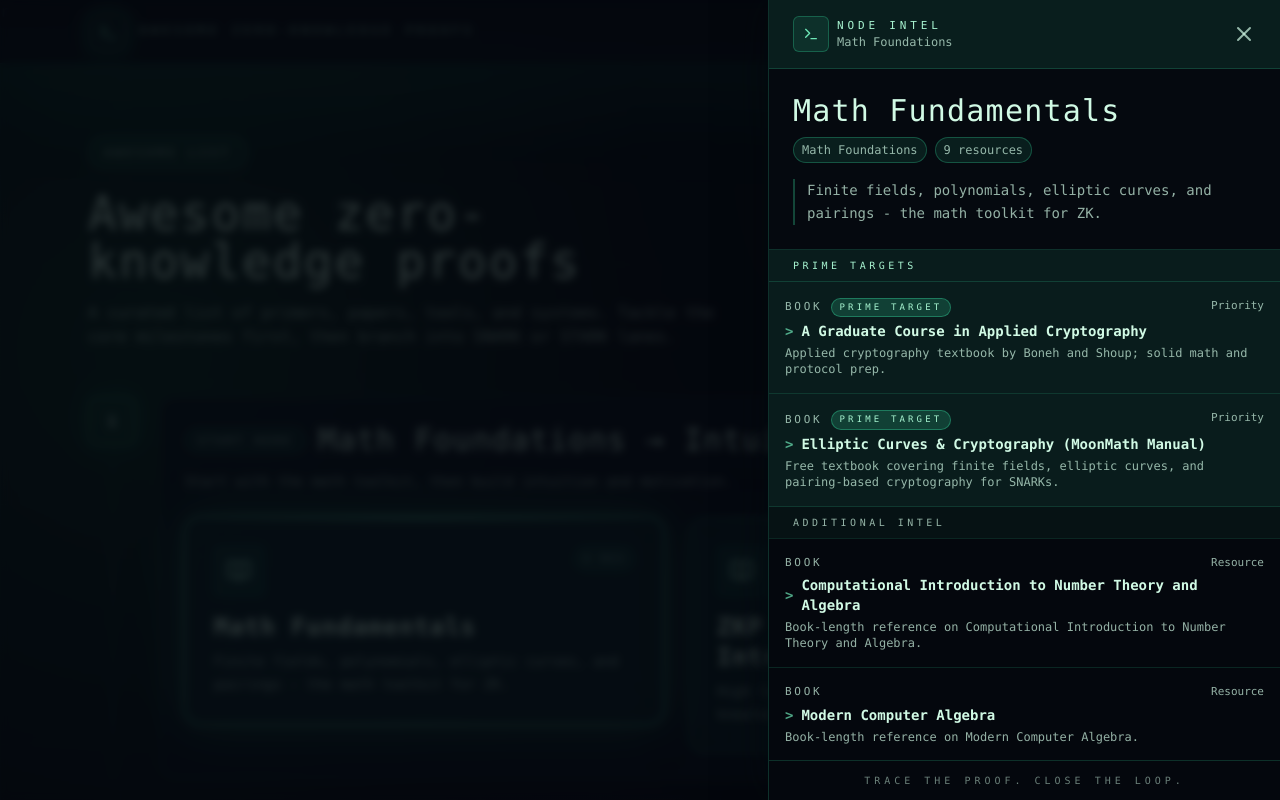
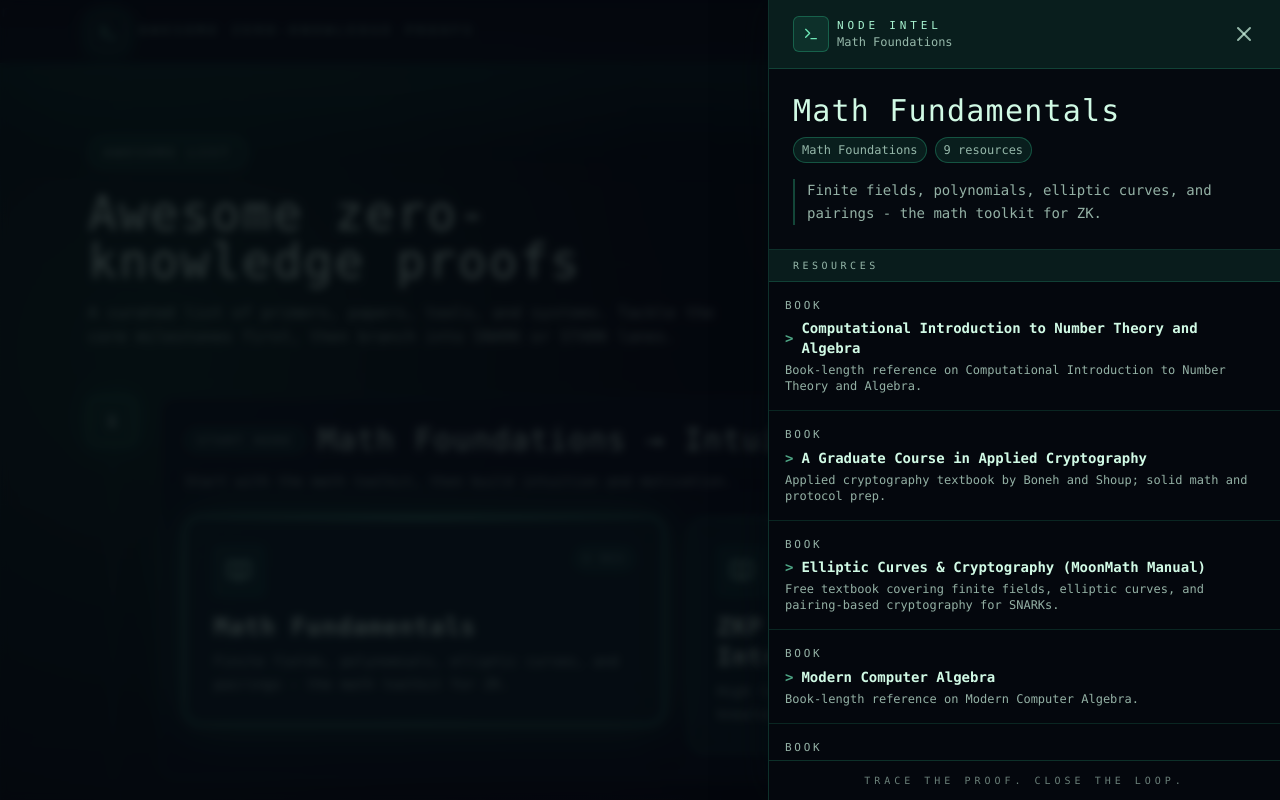
Before and after one commit to macifyer/awesome-zk-proofs, a React (Vite) app: page / in a window 1280 px wide. Both pictures are taken after a click on the element 424 px from the left and 620 px from the top of the page. Shown: the top 800 px of the page. Built offline with nearby package versions, Linux system fonts and the light colour scheme.

Commit message:
Remove 'featured' label

```diff
--- a/index.html
+++ b/index.html
@@ -5,7 +5,7 @@
   <meta charset="UTF-8" />
   <meta name="viewport" content="width=device-width, initial-scale=1.0" />
   <meta http-equiv="Content-Security-Policy"
-    content="default-src 'self' 'unsafe-inline' 'unsafe-eval' data: blob: https://grainy-gradients.vercel.app; script-src 'self' 'unsafe-inline' https://www.googletagmanager.com; img-src 'self' data: https://grainy-gradients.vercel.app; connect-src 'self' https://www.google-analytics.com https://www.googletagmanager.com;">
+    content="default-src 'self' 'unsafe-inline' 'unsafe-eval' data: blob: https://grainy-gradients.vercel.app https://fonts.googleapis.com https://fonts.gstatic.com; script-src 'self' 'unsafe-inline' https://www.googletagmanager.com; img-src 'self' data: https://grainy-gradients.vercel.app; connect-src 'self' https://www.google-analytics.com https://www.googletagmanager.com; font-src 'self' https://fonts.gstatic.com; style-src 'self' 'unsafe-inline' https://fonts.googleapis.com;">
   <title>Awesome Zero-Knowledge Proofs</title>
   <script async src="https://www.googletagmanager.com/gtag/js?id=G-HLGH209WMG"></script>
   <script>
--- a/src/components/DetailPanel.tsx
+++ b/src/components/DetailPanel.tsx
@@ -17,21 +17,11 @@ const ResourceRow = ({ resource, index }: { resource: Resource; index: number })
         initial={{ opacity: 0, x: -20 }}
         animate={{ opacity: 1, x: 0 }}
         transition={{ delay: index * 0.05 }}
-        className={`group flex flex-col p-4 border-b border-emerald-400/15 hover:bg-emerald-400/10 transition-colors ${resource.featured ? 'bg-emerald-400/10' : ''}`}
+        className="group flex flex-col p-4 border-b border-emerald-400/15 hover:bg-emerald-400/10 transition-colors"
     >
         <div className="flex justify-between items-start mb-1">
-            <div className="flex flex-wrap items-center gap-2">
             <span className="text-[11px] uppercase tracking-[0.25em] text-emerald-100/70">
                 {resource.type}
-                </span>
-                {resource.featured && (
-                    <span className="text-[9px] uppercase tracking-[0.35em] text-emerald-200 border border-emerald-400/40 bg-emerald-400/20 px-2 py-0.5 rounded-full">
-                        Prime Target
-                    </span>
-                )}
-            </div>
-            <span className="text-[11px] text-emerald-100/70 flex items-center">
-                {resource.featured ? 'Priority' : 'Resource'}
             </span>
         </div>
         <h4 className="text-sm font-semibold text-emerald-100 group-hover:text-emerald-200 transition-colors flex items-center mb-1">
@@ -46,11 +36,9 @@ const ResourceRow = ({ resource, index }: { resource: Resource; index: number })
 );
 
 export const DetailPanel: React.FC<DetailPanelProps> = ({ node, onClose }) => {
-    const featuredResources = (node?.resources ?? [])
-        .filter(resource => resource.featured)
-        .sort((a, b) => b.rating - a.rating);
-    const otherResources = (node?.resources ?? [])
-        .filter(resource => !resource.featured)
+    // Sort resources by rating (highest first)
+    const sortedResources = (node?.resources ?? [])
+        .slice()
         .sort((a, b) => b.rating - a.rating);
 
     return (
@@ -110,47 +98,16 @@ export const DetailPanel: React.FC<DetailPanelProps> = ({ node, onClose }) => {
                             </div>
 
                             <div className="bg-[#04070d]">
-                                {featuredResources.length > 0 ? (
-                                    <>
-                                        <div className="px-6 py-2 bg-emerald-400/10 text-[10px] text-emerald-200 uppercase tracking-[0.35em] border-b border-emerald-400/20">
-                                            Prime Targets
+                                <div className="px-6 py-2 bg-emerald-400/10 text-[10px] text-emerald-100/70 uppercase tracking-[0.35em] border-b border-emerald-400/20">
+                                    Resources
                                 </div>
-                                        {featuredResources.map((res, i) => (
+                                {sortedResources.map((res, i) => (
                                     <ResourceRow
                                         key={res.url || res.title}
                                         resource={res}
                                         index={i}
                                     />
                                 ))}
-                                        {otherResources.length > 0 && (
-                                            <>
-                                                <div className="px-6 py-2 bg-emerald-400/5 text-[10px] text-emerald-100/70 uppercase tracking-[0.35em] border-b border-emerald-400/10">
-                                                    Additional Intel
-                                                </div>
-                                                {otherResources.map((res, i) => (
-                                                    <ResourceRow
-                                                        key={`${res.url || res.title}-more`}
-                                                        resource={res}
-                                                        index={i}
-                                                    />
-                                                ))}
-                                            </>
-                                        )}
-                                    </>
-                                ) : (
-                                    <>
-                                        <div className="px-6 py-2 bg-emerald-400/10 text-[10px] text-emerald-100/70 uppercase tracking-[0.35em] border-b border-emerald-400/20">
-                                            Curated Intel
-                                        </div>
-                                        {node.resources.map((res, i) => (
-                                            <ResourceRow
-                                                key={res.url || res.title}
-                                                resource={res}
-                                                index={i}
-                                            />
-                                        ))}
-                                    </>
-                                )}
                             </div>
                         </div>
 
--- a/src/data/graphData.ts
+++ b/src/data/graphData.ts
@@ -4,9 +4,8 @@ export interface Resource {
   author?: string;
   url: string;
   type: 'Article' | 'Video' | 'Book' | 'Course' | 'Tool' | 'Paper' | 'Podcast' | 'Newsletter' | 'Community' | 'Program' | 'Organization';
-  rating: number; // 1-10
+  rating: number; // 1-10, used for sorting (not displayed)
   description: string;
-  featured?: boolean;
 }
 
 export interface NodeData {
@@ -33,7 +32,6 @@ export const graphData: NodeData[] = [
         "type": "Article",
         "rating": 8,
         "description": "Classic illustrated primer explaining ZK proofs with simple examples.",
-        "featured": true
               },
       {
         "title": "ZKP Overview: History, Proving Systems, Circuits, Compilers",
@@ -41,7 +39,6 @@ export const graphData: NodeData[] = [
         "type": "Article",
         "rating": 8,
         "description": "Curated overview of ZKP history with links to foundational primers and system guides.",
-        "featured": true
               },
       {
         "title": "History of Zero-Knowledge Proofs (LambdaClass)",
@@ -111,7 +108,6 @@ export const graphData: NodeData[] = [
         "type": "Book",
         "rating": 8,
         "description": "Applied cryptography textbook by Boneh and Shoup; solid math and protocol prep.",
-        "featured": true
               },
       {
         "title": "Computational Introduction to Number Theory and Algebra",
@@ -133,7 +129,6 @@ export const graphData: NodeData[] = [
         "type": "Book",
         "rating": 8,
         "description": "Free textbook covering finite fields, elliptic curves, and pairing-based cryptography for SNARKs.",
-        "featured": true
               },
       {
         "title": "Modern Computer Algebra",
@@ -169,7 +164,6 @@ export const graphData: NodeData[] = [
         "type": "Article",
         "rating": 8,
         "description": "Multi-part walkthrough of SNARK construction from commitments to pairings.",
-        "featured": false
               }
     ],
     "x": -1.6,
@@ -188,7 +182,6 @@ export const graphData: NodeData[] = [
         "type": "Paper",
         "rating": 8,
         "description": "Foundational paper on succinct non-interactive zero-knowledge arguments.",
-        "featured": true
               },
       {
         "title": "Succinct NIZK without the PCP Theorem",
@@ -224,7 +217,6 @@ export const graphData: NodeData[] = [
         "type": "Article",
         "rating": 9,
         "description": "Article covering On Interactive Proofs and Zero-Knowledge: A Primer.",
-        "featured": true
               },
       {
         "title": "Proofs, Arguments, and Zero-Knowledge",
@@ -232,7 +224,6 @@ export const graphData: NodeData[] = [
         "type": "Book",
         "rating": 9,
         "description": "Lecture notes on ZKP definitions, soundness, and cryptographic assumptions.",
-        "featured": true
               },
       {
         "title": "The RareSkills Book of Zero Knowledge",
@@ -240,7 +231,6 @@ export const graphData: NodeData[] = [
         "type": "Book",
         "rating": 9,
         "description": "In-depth, practical book that spans ZK intuition through modern systems.",
-        "featured": true
               },
       {
         "title": "RareSkills ZK Bootcamp",
@@ -248,7 +238,6 @@ export const graphData: NodeData[] = [
         "type": "Course",
         "rating": 9,
         "description": "Structured course that walks through circuits, constraints, and proof systems.",
-        "featured": true
               },
       {
         "title": "ZkStudyClub: Polynomial Commitments (series)",
@@ -256,7 +245,6 @@ export const graphData: NodeData[] = [
         "type": "Video",
         "rating": 9,
         "description": "Three-part session on polynomial commitments with Justin Drake.",
-        "featured": true
               }
     ],
     "x": 0,
@@ -299,7 +287,6 @@ export const graphData: NodeData[] = [
         "type": "Article",
         "rating": 10,
         "description": "Vitalik Buterin's comprehensive guide to QAPs, explaining the mathematics behind SNARKs.",
-        "featured": true
               },
       {
         "title": "Circuit Optimisation Handout",
@@ -307,7 +294,6 @@ export const graphData: NodeData[] = [
         "type": "Article",
         "rating": 9,
         "description": "Article covering Circuit Optimisation Handout.",
-        "featured": true
               },
       {
         "title": "Circom: zkSnark circuit compiler",
@@ -315,7 +301,6 @@ export const graphData: NodeData[] = [
         "type": "Tool",
         "rating": 9,
         "description": "Tooling and codebase for Circom: zkSnark circuit compiler.",
-        "featured": true
               },
       {
         "title": "RCC: Rust Circuit Compiler",
@@ -378,7 +363,6 @@ export const graphData: NodeData[] = [
         "type": "Article",
         "rating": 8,
         "description": "a long and very nice gradual explanation",
-        "featured": true
               },
       {
         "title": "Bulletproofs: Short Proofs for Confidential Transactions and More",
@@ -386,7 +370,6 @@ export const graphData: NodeData[] = [
         "type": "Paper",
         "rating": 10,
         "description": "Original Bulletproofs paper introducing inner-product arguments for range proofs.",
-        "featured": true
               },
       {
         "title": "Bulletproofs Notes and Resources",
@@ -451,6 +434,13 @@ export const graphData: NodeData[] = [
     "description": "Execution traces, AIR, and FRI for transparent proofs.",
     "resources": [
       {
+        "title": "StarkLab",
+        "url": "https://floatingpragma.io/starklab/",
+        "type": "Tool",
+        "rating": 10,
+        "description": "An interactive, step-by-step tutorial to understand STARK proofs intuitively.",
+              },
+      {
         "title": "Introduction to SNARKs/STARKs by Eli Ben-Sasson",
         "url": "https://www.youtube.com/watch?v=VUN35BC11Qw",
         "type": "Video",
@@ -477,7 +467,6 @@ export const graphData: NodeData[] = [
         "type": "Article",
         "rating": 9,
         "description": "Multi-part guide to STARK design, AIR, and FRI mechanics.",
-        "featured": true
               },
       {
         "title": "STARKs (series)",
@@ -485,7 +474,6 @@ export const graphData: NodeData[] = [
         "type": "Article",
         "rating": 8,
         "description": "Vitalik Buterin's multi-part series introducing STARKs and FRI.",
-        "featured": false
               },
       {
         "title": "Brainfuck STARK Tutorial",
@@ -493,7 +481,6 @@ export const graphData: NodeData[] = [
         "type": "Article",
         "rating": 9,
         "description": "Hands-on tutorial building a STARK for Brainfuck programs (uses simple esoteric language to focus on STARK mechanics).",
-        "featured": false
               }
     ],
     "x": 3.6,
@@ -521,7 +508,6 @@ export const graphData: NodeData[] = [
         "type": "Article",
         "rating": 9,
         "description": "Article covering zkSNARKs in a nutshell.",
-        "featured": true
               },
       {
         "title": "Comments on paper: zkSNARKs in a Nutshell by Aaron",
@@ -536,7 +522,6 @@ export const graphData: NodeData[] = [
         "type": "Article",
         "rating": 9,
         "description": "Article covering An approximate introduction to how zk-SNARKs are possible.",
-        "featured": true
               },
       {
         "title": "“SNARK” terminology and characterization of existence",
@@ -551,7 +536,6 @@ export const graphData: NodeData[] = [
         "type": "Article",
         "rating": 9,
         "description": "Article covering Understanding PLONK.",
-        "featured": true
               },
       {
         "title": "SNARKs for C: Verifying Program Executions Succinctly and in Zero Knowledge",
@@ -607,7 +591,6 @@ export const graphData: NodeData[] = [
         "type": "Video",
         "rating": 9,
         "description": "Video session covering STARK @ Home {video playlist}.",
-        "featured": true
               },
       {
         "title": "Transparent Succinct Arguments by Alessandro Chiesa (Oct 2018)",
@@ -629,7 +612,6 @@ export const graphData: NodeData[] = [
         "type": "Article",
         "rating": 9,
         "description": "Article covering Introduction to ZK-STARKs by remco@0x.org.",
-        "featured": true
               },
       {
         "title": "The STARK paper",
@@ -637,7 +619,6 @@ export const graphData: NodeData[] = [
         "type": "Paper",
         "rating": 10,
         "description": "Seminal STARK paper introducing AIR and FRI for transparent proofs.",
-        "featured": true
               },
       {
         "title": "libstark implementation",
@@ -700,7 +681,6 @@ export const graphData: NodeData[] = [
         "type": "Article",
         "rating": 9,
         "description": "Article covering Trusted Setup Workshop by 0xparc.",
-        "featured": true
               },
       {
         "title": "Setup Ceremonies",
@@ -722,7 +702,6 @@ export const graphData: NodeData[] = [
         "type": "Article",
         "rating": 9,
         "description": "Article covering How do trusted setups work?.",
-        "featured": true
               },
       {
         "title": "Announcing the Perpetual Powers of Tau Ceremony to benefit all zk-SNARK projects",
@@ -751,7 +730,6 @@ export const graphData: NodeData[] = [
         "type": "Video",
         "rating": 9,
         "description": "Video session covering Zero knowledge, subversion resistance, and concrete attacks | Steven Goldfeder | RWC 2018.",
-        "featured": true
               }
     ],
     "x": 5.2,
@@ -772,7 +750,6 @@ export const graphData: NodeData[] = [
         "type": "Tool",
         "rating": 8,
         "description": "Interactive StarkNet/Cairo lab for hands-on exploration and experiments.",
-        "featured": true
               },
       {
         "title": "Miden: STARK-based zero-knowledge virtual machine",
@@ -794,7 +771,6 @@ export const graphData: NodeData[] = [
         "type": "Article",
         "rating": 9,
         "description": "Article covering StarkNet: permissionless decentralized ZK-Rollup.",
-        "featured": true
               },
       {
         "title": "Polygon Miden: a STARK-based zkRollup",
@@ -844,7 +820,6 @@ export const graphData: NodeData[] = [
         "type": "Article",
         "rating": 8,
         "description": "A comprehensive, annotated list repos in STARKNET",
-        "featured": true
               }
     ],
     "x": 5.8,
@@ -865,7 +840,6 @@ export const graphData: NodeData[] = [
         "type": "Course",
         "rating": 8,
         "description": "Official Circom + SnarkJS tutorial with circuit and proof workflow.",
-        "featured": true
               },
       {
         "title": "0xPARC circom and Halo2 learning resources",
@@ -922,7 +896,6 @@ export const graphData: NodeData[] = [
         "type": "Tool",
         "rating": 7,
         "description": "Rust libraries for fields, curves, pairings, and constraint systems.",
-        "featured": true
               },
       {
         "title": "ZoKrates: a toolbox for zkSNARKs on Ethereum",
@@ -937,7 +910,6 @@ export const graphData: NodeData[] = [
         "type": "Tool",
         "rating": 9,
         "description": "Tooling and codebase for Snarkjs: zkSNARK implementation in JavaScript & WASM.",
-        "featured": true
               },
       {
         "title": "The State of Current Progress",
@@ -972,7 +944,6 @@ export const graphData: NodeData[] = [
         "type": "Paper",
         "rating": 9,
         "description": "Concise notes on Halo recursion and inner-product arguments.",
-        "featured": true
               },
       {
         "title": "Matter Labs zkEVM",
@@ -980,7 +951,6 @@ export const graphData: NodeData[] = [
         "type": "Article",
         "rating": 9,
         "description": "Article covering Matter Labs zkEVM.",
-        "featured": true
               },
       {
         "title": "Hermez zkEVM",
@@ -995,7 +965,6 @@ export const graphData: NodeData[] = [
         "type": "Article",
         "rating": 8,
         "description": "and their [zkEVM](https://hackmd.io/@yezhang/S1_KMMbGt)",
-        "featured": true
               },
       {
         "title": "Appliedzkp: Circuits for zkEVM",
@@ -1031,7 +1000,6 @@ export const graphData: NodeData[] = [
         "type": "Article",
         "rating": 8,
         "description": "Proof size reduction",
-        "featured": true
               },
       {
         "title": "Recursive Proof Composition without a Trusted Setup",
@@ -1039,7 +1007,6 @@ export const graphData: NodeData[] = [
         "type": "Paper",
         "rating": 9,
         "description": "Research paper on Recursive Proof Composition without a Trusted Setup.",
-        "featured": true
               },
       {
         "title": "Georgetown University COSC 544 Class Notes",
@@ -1047,7 +1014,6 @@ export const graphData: NodeData[] = [
         "type": "Article",
         "rating": 9,
         "description": "Article covering Georgetown University COSC 544 Class Notes.",
-        "featured": true
               },
       {
         "title": "Pinocchio: Nearly Practical Verifiable Computation",
@@ -1118,7 +1084,6 @@ export const graphData: NodeData[] = [
         "type": "Article",
         "rating": 8,
         "description": "Hands-on guide to building a ZK dApp with Circom and SnarkJS.",
-        "featured": true
               },
       {
         "title": "Delphinus zkWASM",
```
Also changed, not shown: scripts/generate_awesome_list.mjs (+9 -6 lines), 2 other files (tests, documents, lock files or other folders). Lines whose indentation alone changed are shown as unchanged.
